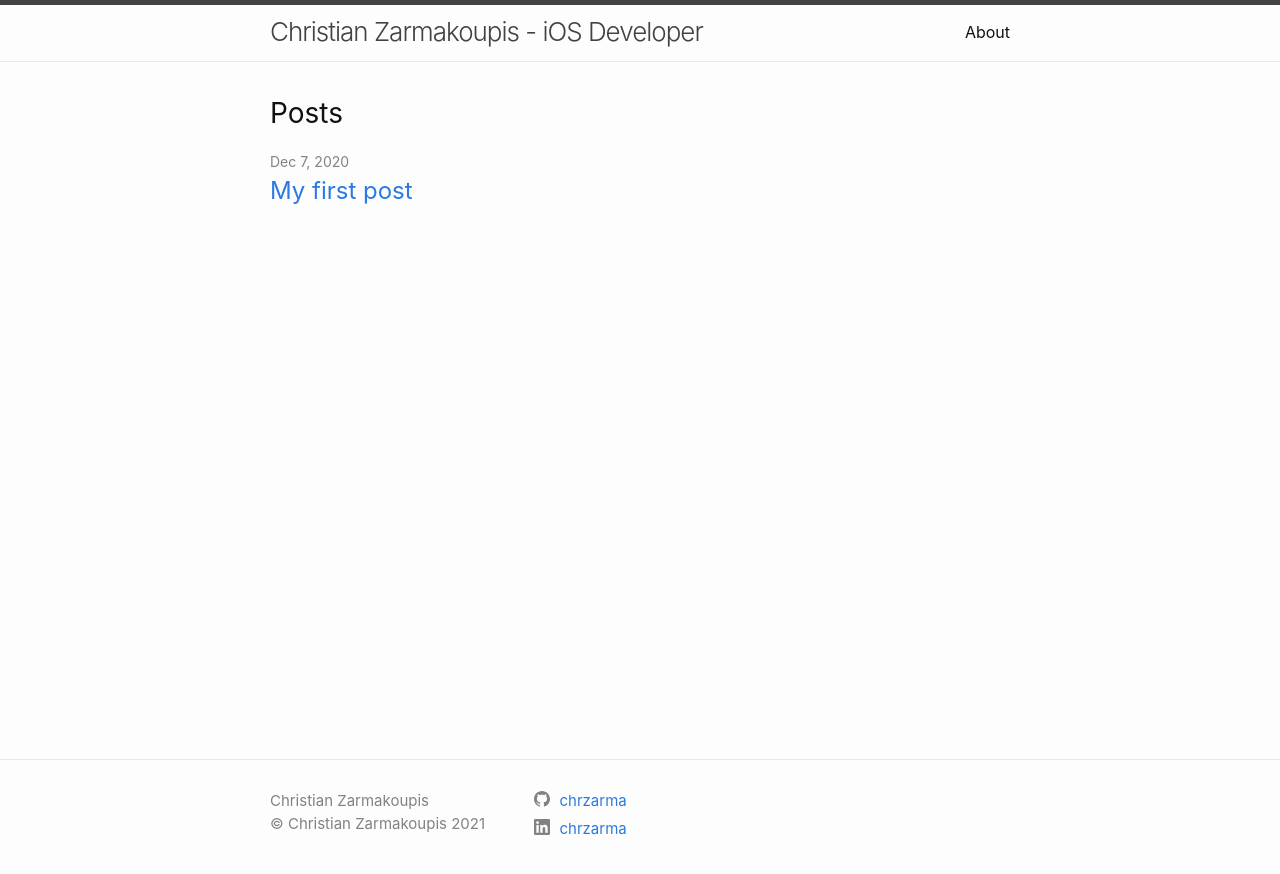
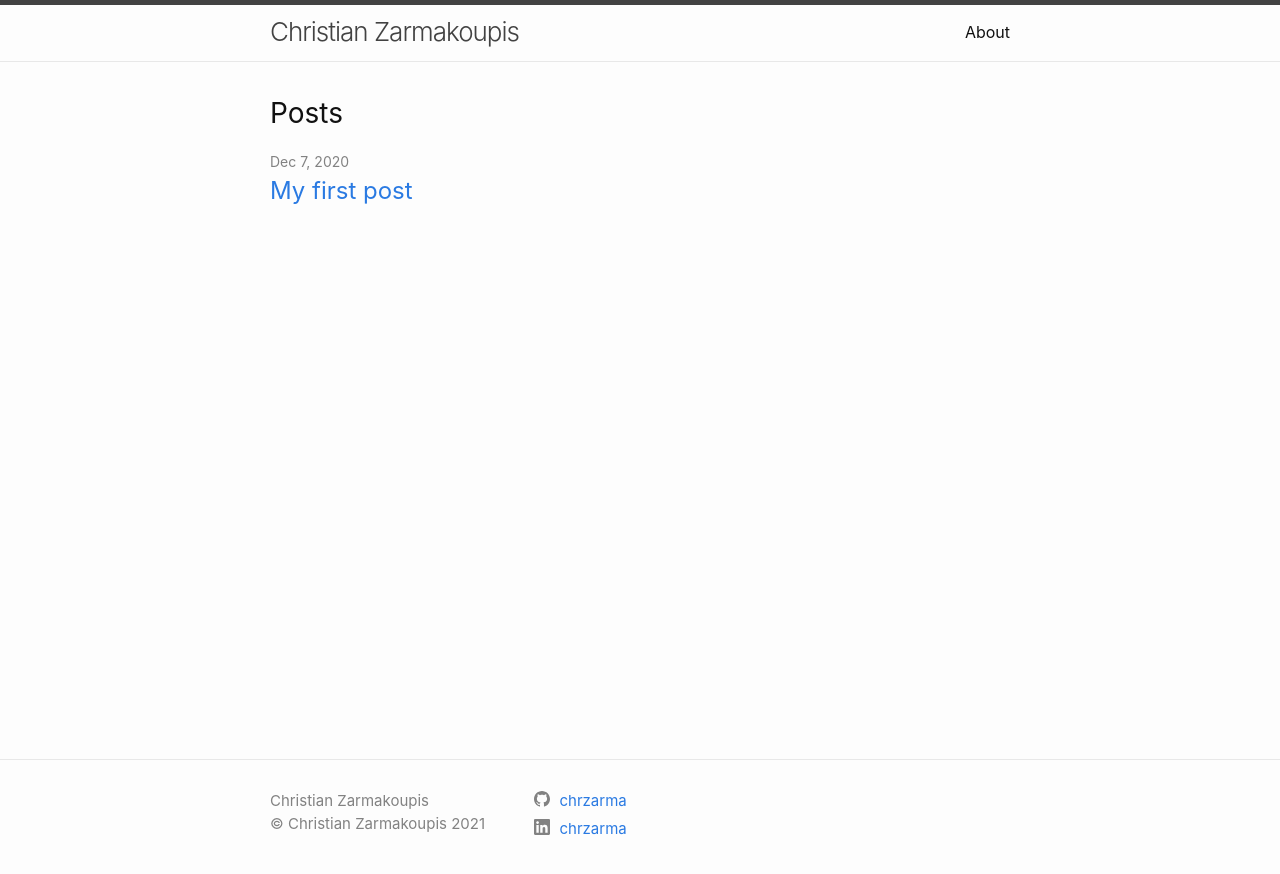
Before and after one commit to chrzarma/chrzarma.github.io, a Jekyll site: the page built from index.md, in a window 1280 px wide. Shown: the top 874 px of the page. Built offline with Jekyll 4.4.1, drawn with Linux system fonts in a browser that asks for light colours.

Commit message:
Update _config.yml

```diff
--- a/_config.yml
+++ b/_config.yml
@@ -18,7 +18,7 @@
 # You can create any custom variable you would like, and they will be accessible
 # in the templates via {{ site.myvariable }}.
 
-title: Christian Zarmakoupis - iOS Developer
+title: Christian Zarmakoupis
 description: >- # this means to ignore newlines until "baseurl:"
 baseurl: "" # the subpath of your site, e.g. /blog
 url: "https://chrzarma.github.io" # the base hostname & protocol for your site, e.g. http://example.com
```
